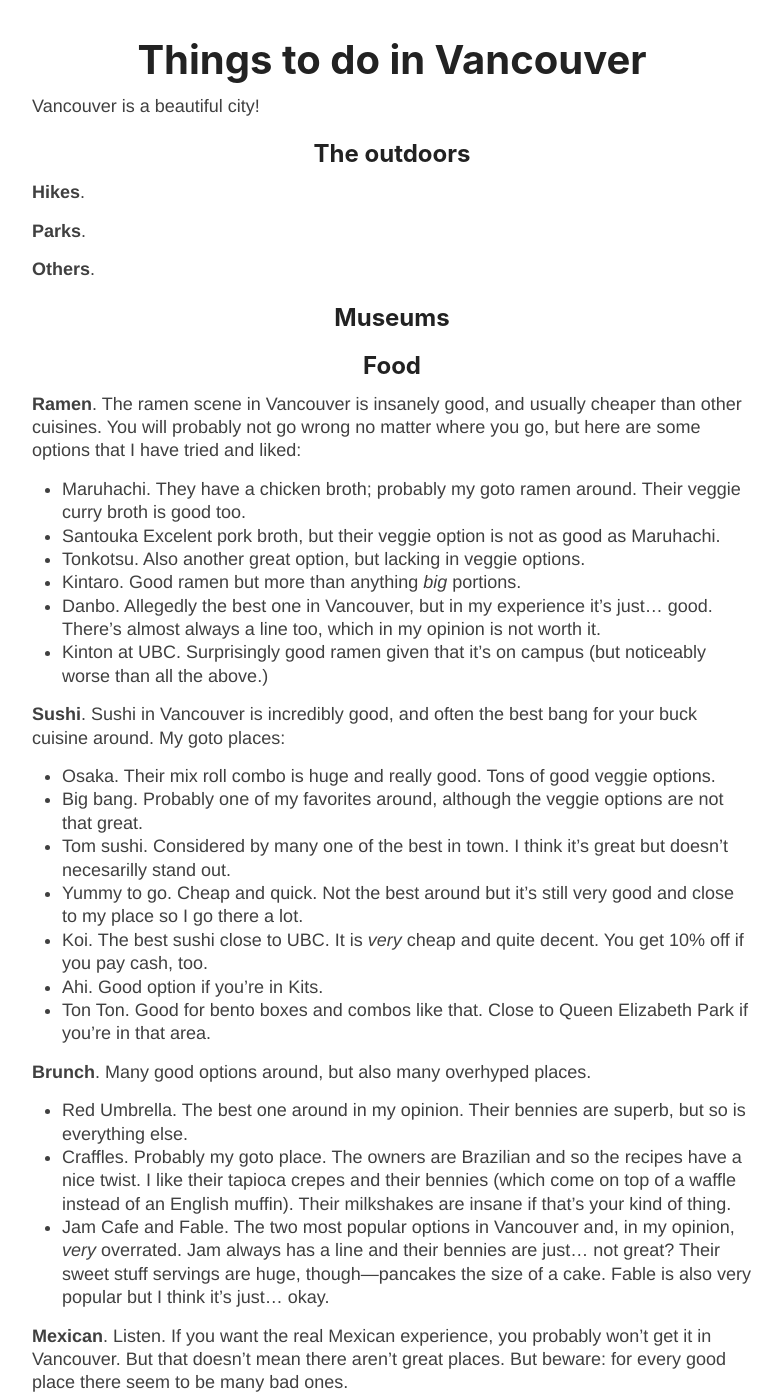
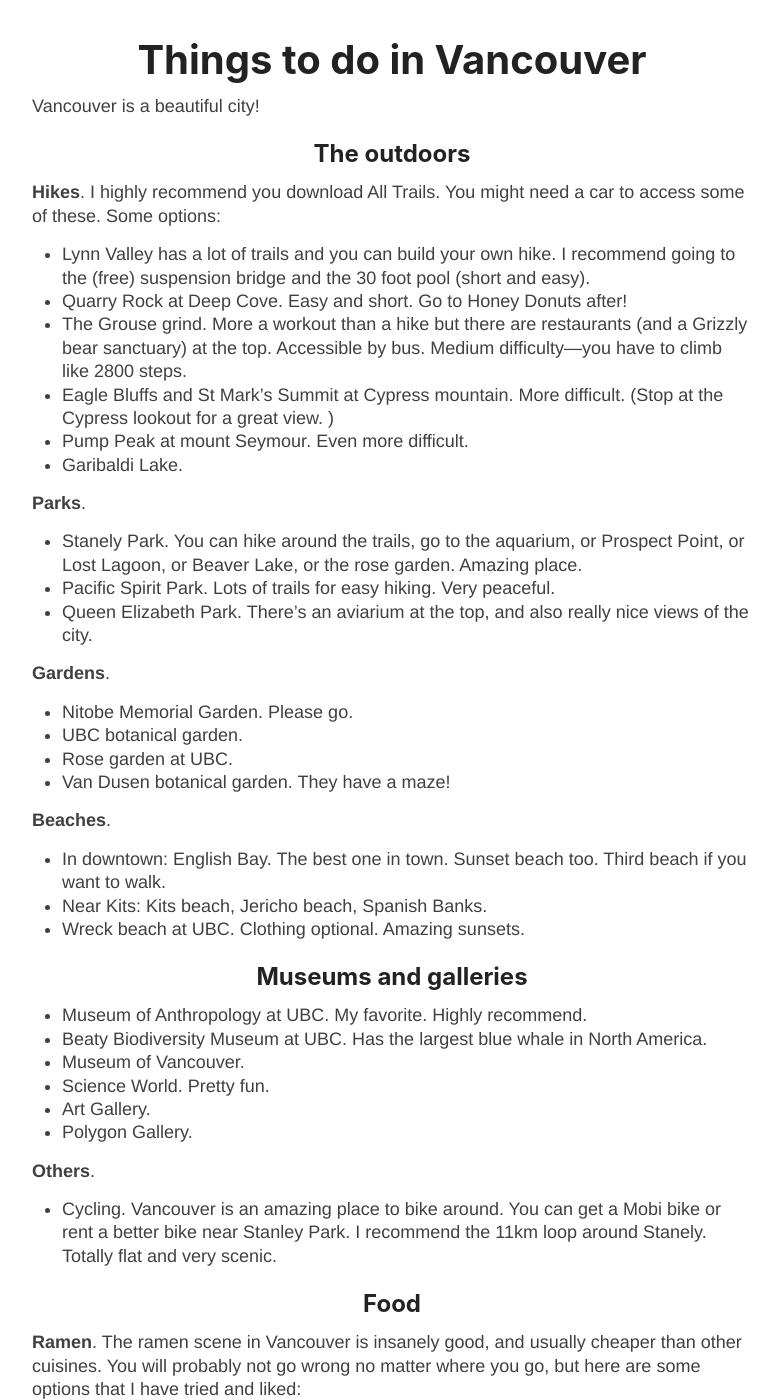
Before and after one commit to giankdiluvi/giankdiluvi.github.io, a Jekyll site: the page built from yvr.md, in a window 1280 px wide and 1400 px high. Shown: the whole window, without its empty margins (248-1030 px from the left). Built offline with Jekyll 4.4.1, drawn with Linux system fonts in a browser that asks for light colours; nearby versions of some CDN libraries; our own code applies the rules of GitHub Pages for plain Markdown files; some of the changed text lies outside the part shown.

Commit message:
add much more stuff

```diff
--- a/yvr.md
+++ b/yvr.md
@@ -8,12 +8,63 @@
 ## The outdoors
 
 **Hikes**.
+I highly recommend you download All Trails.
+You might need a car to access some of these.
+Some options:
+- Lynn Valley has a lot of trails and you can build your own hike.
+I recommend going to the (free) suspension bridge and the 30 foot pool
+(short and easy).
+- Quarry Rock at Deep Cove. Easy and short. Go to Honey Donuts after!
+- The Grouse grind. More a workout than a hike
+but there are restaurants (and a Grizzly bear sanctuary) at the top.
+Accessible by bus.
+Medium difficulty&mdash;you have to climb like 2800 steps.
+- Eagle Bluffs and St Mark's Summit at Cypress mountain.
+More difficult. (Stop at the Cypress lookout for a great view.  )
+- Pump Peak at mount Seymour.
+Even more difficult.
+- Garibaldi Lake.
 
 **Parks**.
+- Stanely Park. You can hike around the trails,
+go to the aquarium,
+or Prospect Point,
+or Lost Lagoon,
+or Beaver Lake,
+or the rose garden. Amazing place.
+- Pacific Spirit Park.
+Lots of trails for easy hiking.
+Very peaceful.
+- Queen Elizabeth Park.
+There's an aviarium at the top,
+and also really nice views of the city.
+
+**Gardens**.
+- Nitobe Memorial Garden. Please go.
+- UBC botanical garden.
+- Rose garden at UBC.
+- Van Dusen botanical garden. They have a maze!
+
+**Beaches**.
+- In downtown: English Bay. The best one in town.
+Sunset beach too. Third beach if you want to walk.
+- Near Kits: Kits beach, Jericho beach, Spanish Banks.
+- Wreck beach at UBC. Clothing optional. Amazing sunsets.
+
+## Museums and galleries
+- Museum of Anthropology at UBC. My favorite. Highly recommend.
+- Beaty Biodiversity Museum at UBC. Has the largest blue whale in North America.
+- Museum of Vancouver.
+- Science World. Pretty fun.
+- Art Gallery.
+- Polygon Gallery.
 
 **Others**.
-
-## Museums
+- Cycling. Vancouver is an amazing place to bike around.
+You can get a Mobi bike
+or rent a better bike near Stanley Park.
+I recommend the 11km loop around Stanely.
+Totally flat and very scenic.
 
 ## Food
 
@@ -41,6 +92,7 @@
 although the veggie options are not that great.
 - Tom sushi. Considered by many one of the best in town.
 I think it's great but doesn't necesarilly stand out.
+- Kadoya. Another good option in downtown.
 - Yummy to go. Cheap and quick.
 Not the best around but it's still very good and close to my place so I go there a lot.
 - Koi. The best sushi close to UBC. It is *very* cheap and quite decent.
@@ -48,31 +100,90 @@
 - Ahi. Good option if you're in Kits.
 - Ton Ton. Good for bento boxes and combos like that.
 Close to Queen Elizabeth Park if you're in that area.
+- Kisha Poppo. $25 all-you-can-eat! But *very* out of the way.
+
+**Korean**.
+A lot of great options.
+- Kosoo. Best Korean pleace in town I think.
+They have two shops, one for Korean food and another
+specifically for fried chicken.
+- Mumu for fried chicken.
+- Sura.
+- Disco Cheetah has good fried chicken too.
+
+**Breweries**.
+The beer scene in Vancouver is also great.
+Any liquor store will have goodies.
+I like Dark Matter (from Hoyne brewery),
+most stuff from Russell brewing
+and Yellow Dog,
+Blue Buck (from Phillips),
+
+If you want to *go* to a brewery,
+I recommend Steamworks in Gastown. Love the place and the beer
+(especially their red lager, nitro stout, lager, pilsner, and their IPA).
+Honorable mention to Faculty and to Craft.
+If you go to Port Moody, there are many awesome breweries there too.
+
+
+**Coffee Shops**.
+
+Franchises:
+Tim Hortons (bad coffee but a staple).
+Elysian (great coffee).
+49th Parallel (also great coffee).
+JJ Bean (good coffee, great choco chip cookies).
+Breka (open 24/7).
+
+Non-franchises:
+Amoka (they have Mexican pastries like concha).
+Oak Tree. Loafe and Great Dane at UBC.
+Grounds for Coffee (best cinnabon buns I have every tried).
+
+Specialty: Nemesis (particularly the one in North Vancouver).
+Novella. Analog.
 
 **Brunch**.
 Many good options around,
 but also many overhyped places.
 - Red Umbrella. The best one around in my opinion.
-Their bennies are superb, but so is everything else.
+Their eggs benny are superb, but so is everything else.
 - Craffles. Probably my goto place. The owners are Brazilian
 and so the recipes have a nice twist.
-I like their tapioca crepes and their bennies
+I like their tapioca crepes and their eggs benny
 (which come on top of a waffle instead of an English muffin).
 Their milkshakes are insane if that's your kind of thing.
 - Jam Cafe and Fable. The two most popular options in Vancouver and,
 in my opinion, *very* overrated.
-Jam always has a line and their bennies are just... not great?
+Jam always has a line and their eggs benny are just... not great?
 Their sweet stuff servings are huge, though&mdash;pancakes the size of a cake.
 Fable is also very popular but I think it's just... okay.
+
+**Ice cream**.
+- La Glace. Their strawberry shortcake is otherwordly.
+- Earnest. Amazing every single time. Their cookies and cream is my favorite.
+- Rain or Shine. A notch below the ones above,
+but their housemade waffle cones make up for it.
 
 **Mexican**.
 Listen. If you want the real Mexican experience,
 you probably won't get it in Vancouver.
 But that doesn't mean there aren't great places.
-But beware: for every good place there seem to be many bad ones.
 - Machete. My favorite around. Their signature dish is huge and tastes like... home.
 - Tamaly. Highly recommend their brunch, which has many classic Mexican dishes.
 - Lucha Libre. Good tacos&mdash;I particularly enjoyed their suadero.
 - Toloache. Also a good option. Their tortilla soup is great.
 - Margaritas. Surprisingly good.
-- Avoid: La Taquería,
+- Avoid: La Taquería (overpriced), Tacofino (lame tacos).
+
+**Others**:
+- Legendary Noodles. Name is accurate.
+- East is East for Afghan fusion.
+They have an all-you-can-eat curry thing that I love.
+- Granville Island. So much nice food.
+- Pad Thai at Granville Island. Expensive-ish but very good.
+- Pad Thai at Thai Basil. Cheap but surprisingly good.
+- Slim's BBQ. Great bbq, *amazing* cornbread.
+- Kinara for Indian.
+- Pizza: don't eat pizza in Vancouver. If you insist, Novo or Crema
+(yeah the coffee place in North Vancouver has one of the best pizzas in town.)
```
Also changed, not shown: 2 other files.
